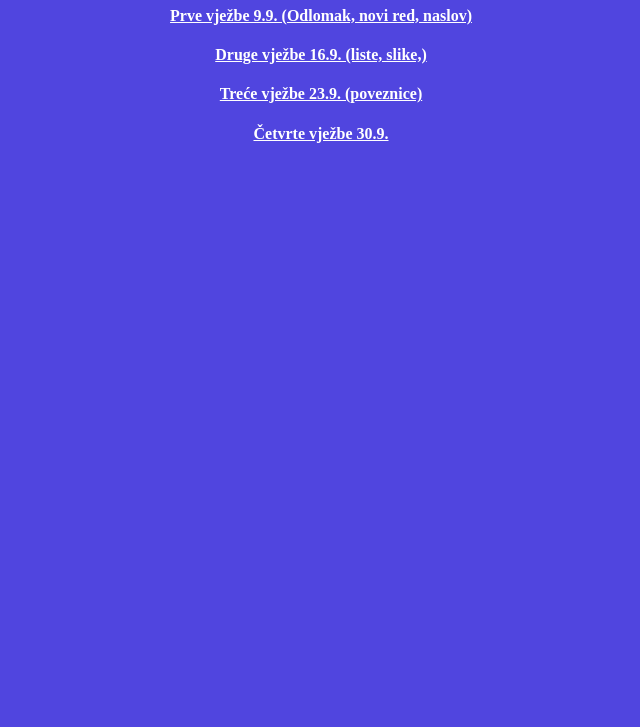
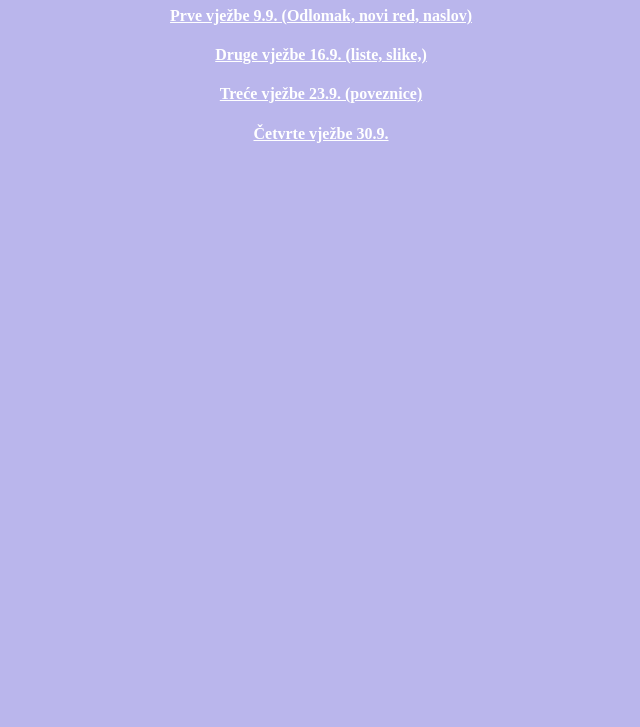
Before and after one commit to bornakrivsky-blip/sjwip, a plain HTML site: page index.html in a window 1280 px wide. Shown: the part 73-800 px from the top of the page, without its empty margins (319-959 px from the left). Drawn offline with Linux system fonts and the light colour scheme; a web font is replaced by a local one.

```diff
--- a/stil.css
+++ b/stil.css
@@ -1,6 +1,6 @@
 @import url('https://fonts.googleapis.com/css2?family=Redaction+10:ital,wght@0,400;0,700;1,400&display=swap');
 body {
-    background-color: #5045df;
+    background-color: #bab6ec;
     color: #ffffff;
     font-family: "Redaction 10", serif;
 }
```
